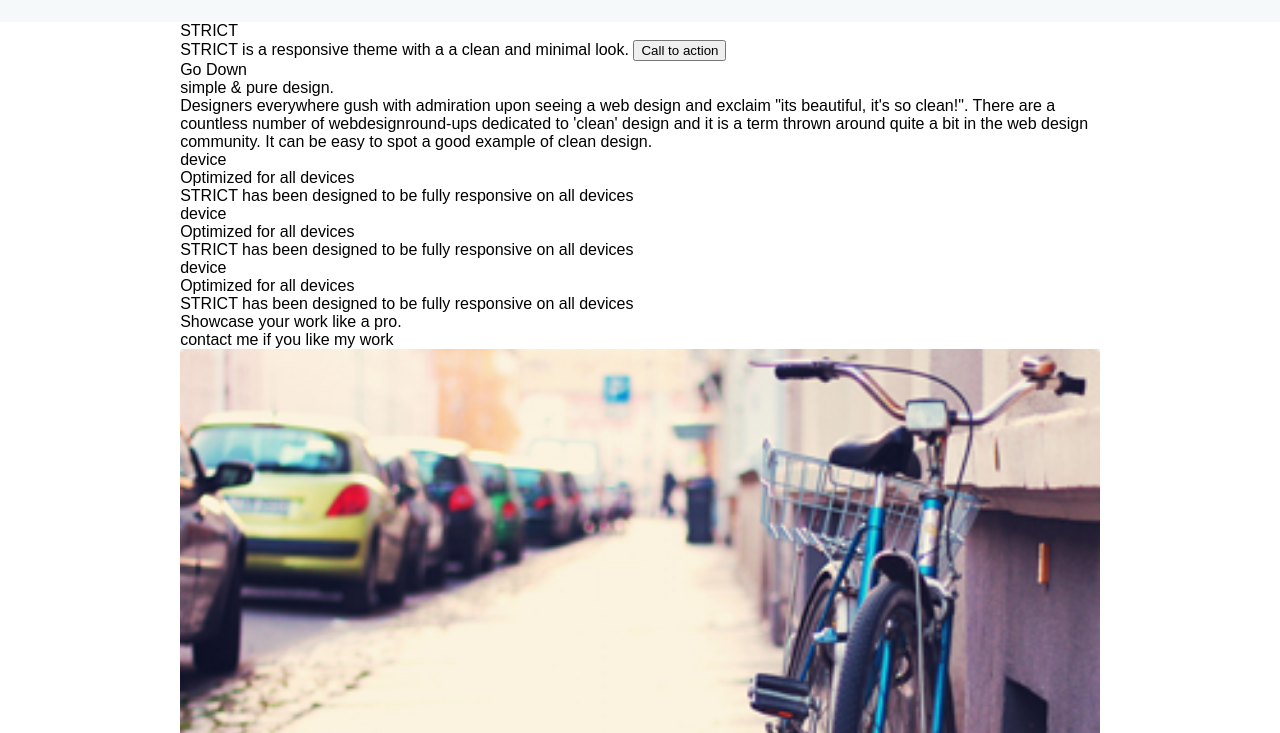
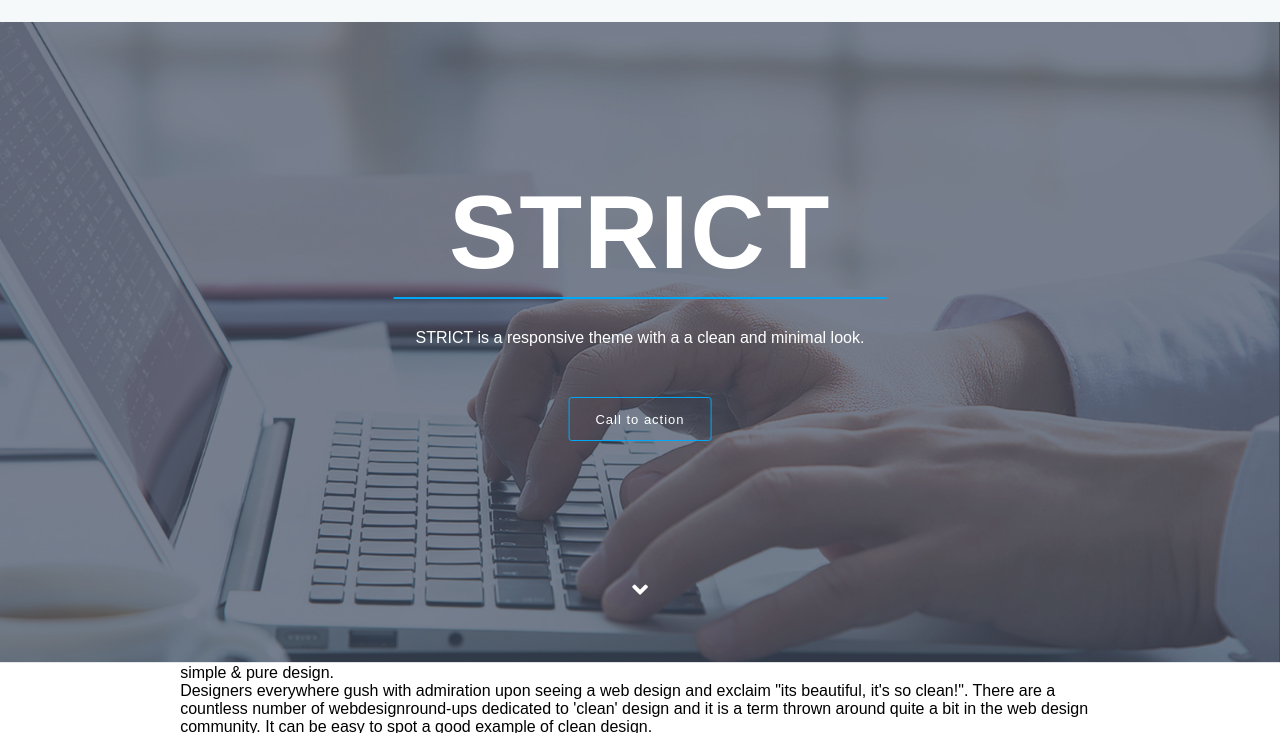
Before and after one commit to psanjeetprdxn/Strict, a plain HTML site: page index.html in a window 1280 px wide. Shown: the part 59-792 px from the top of the page. Drawn offline with Linux system fonts and the light colour scheme.

Commit message:
css: banner section added

```diff
--- a/assets/css/style.css
+++ b/assets/css/style.css
@@ -138,3 +138,84 @@ h1 img {
   float: right;
   text-indent: 0;
 }
+
+/* BANNER */
+
+.banner {
+  padding: 312px 0;
+  position: relative;
+  background-image: url(../images/1.png);
+  background-size: contain;
+  background-repeat: no-repeat;
+  min-height: 312px;
+}
+
+.banner-content {
+  width: 38.5%;
+  position: absolute;
+  top: 152px;
+  left: 50%;
+  transform: translateX(-50%);
+  text-align: center;
+}
+
+.banner-content h2 {
+  color: #fff;
+  font-size: 103px;
+  font-weight: 900;
+  letter-spacing: 1.7px;
+}
+
+.banner-content h2::after {
+  content: '';
+  width: 100%;
+  height: 2px;
+  margin-top: 5px;
+  display: block;
+  background-color: #00a8f5;
+}
+
+.banner-content span {
+  margin: 30px 0 50px 0;
+  display: block;
+  color: #fff;
+  font-size: 16px;
+  font-weight: 500;
+}
+
+.banner-content button {
+  padding: 14px 26px 13px 26px;
+  border: 1px solid #00a8f5;
+  background-color: transparent;
+  border-radius: 3px;
+  color: #fff;
+  cursor: pointer;
+  font-size: 13px;
+  letter-spacing: 1px;
+  transition: all .7s;
+}
+
+.banner-content button:hover {
+  border-color: #fff;
+  color: #00a8f5;
+}
+
+.banner .wrapper > span {
+  display: block;
+  cursor: pointer;
+  text-indent: -999px;
+}
+
+.banner .wrapper > span::before {
+  content: '\f107';
+  position: absolute;
+  bottom: 62px;
+  left: 50%;
+  float: right;
+  color: #fff;
+  font-family: "Font Awesome 5 Free";
+  font-size: 25px;
+  font-weight: 900;
+  text-indent: 0;
+  transform: translateX(-50%);
+}
```
